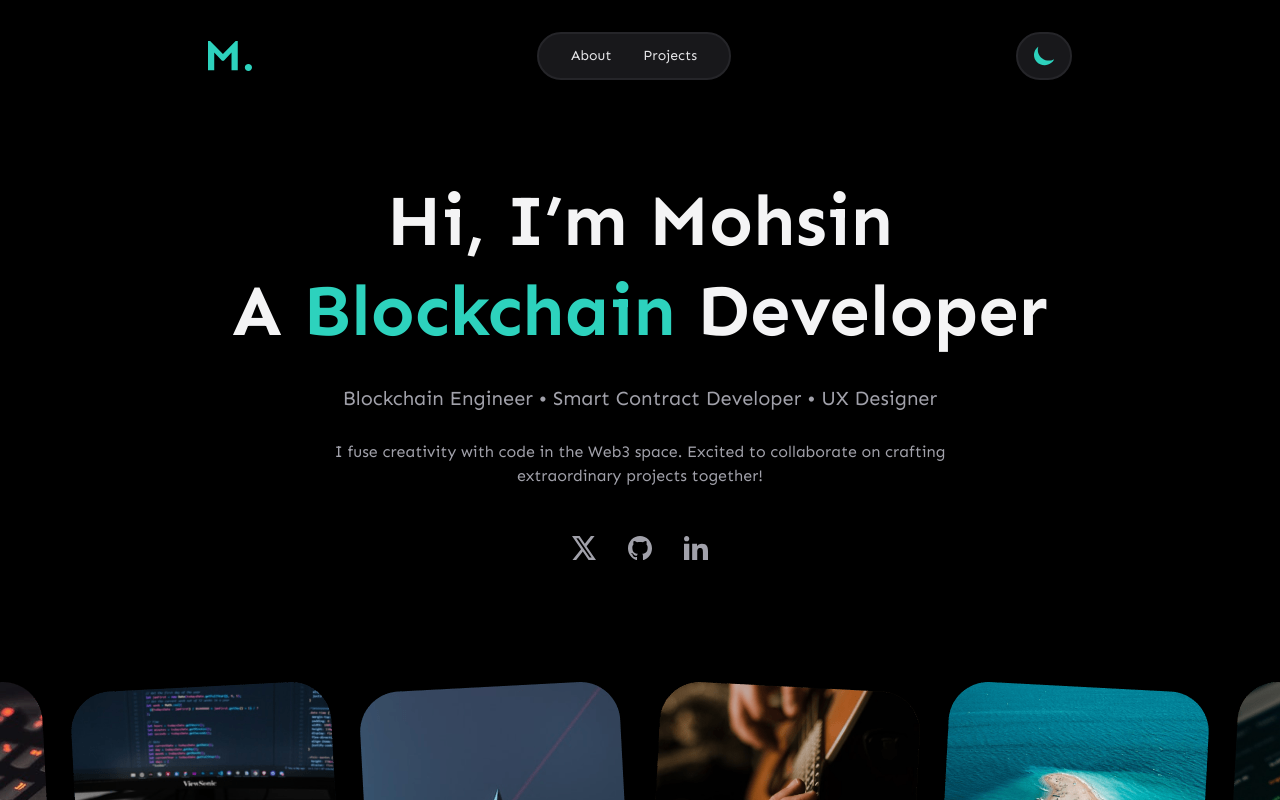
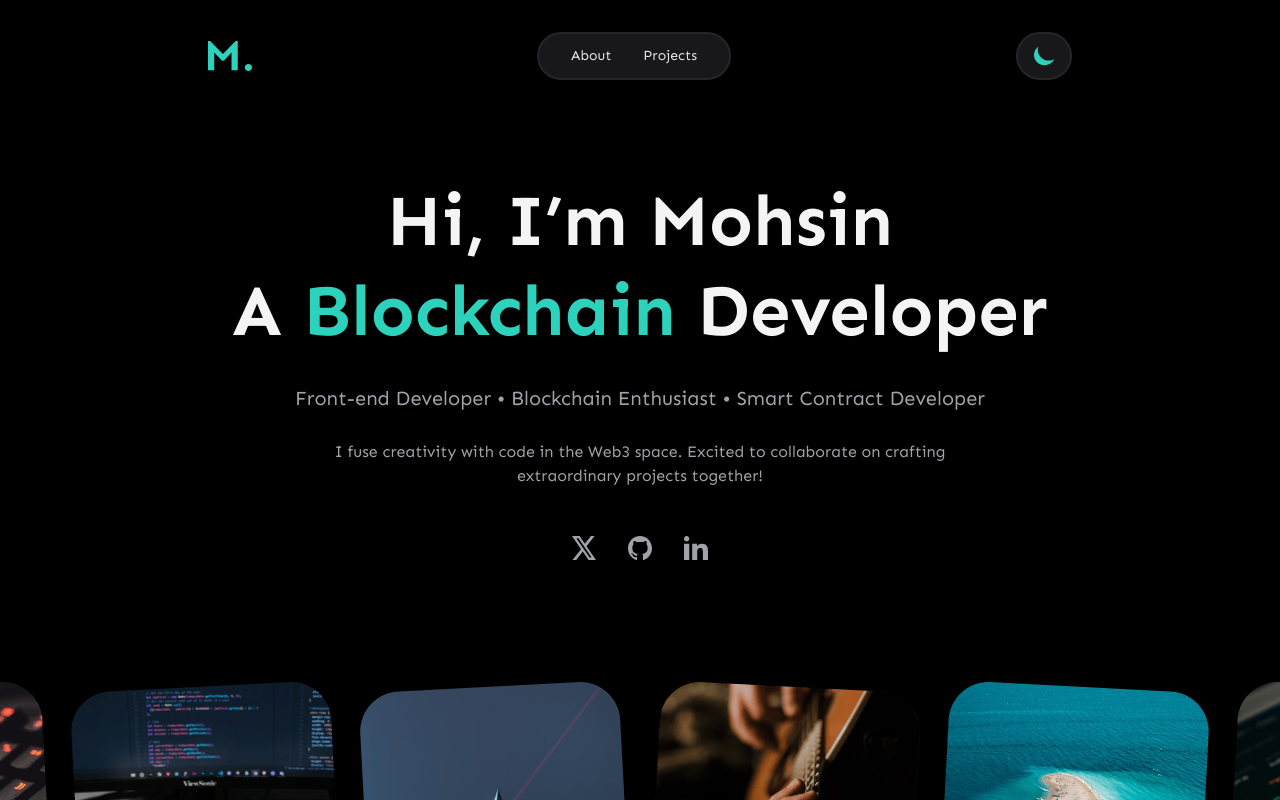
Before and after one commit to mohsin-khan07/Portfolio, a React (Vite) app: page / in a window 1280 px wide. Shown: the top 800 px of the page. Built offline with nearby package versions, Linux system fonts and the light colour scheme.

Commit message:
tagline changed

```diff
--- a/src/pages/Home.jsx
+++ b/src/pages/Home.jsx
@@ -23,7 +23,7 @@ function Hero() {
           </span>
         </div>
         <p className="text-lg md:text-xl">
-          Blockchain Engineer • Smart Contract Developer • UX Designer
+          Front-end Developer • Blockchain Enthusiast • Smart Contract Developer
         </p>
         <p className="w-3/4">
           I fuse creativity with code in the Web3 space. Excited to collaborate
```
